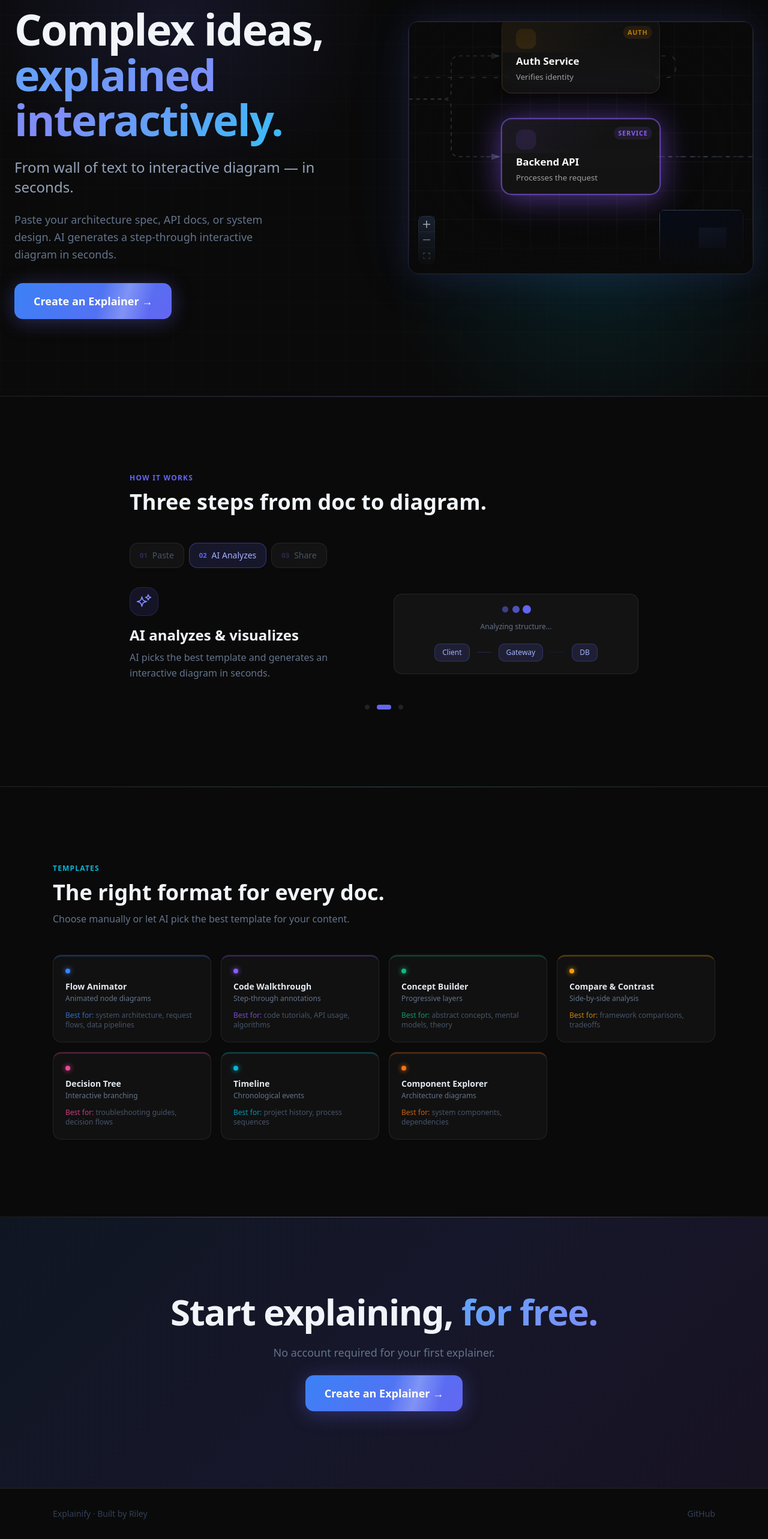
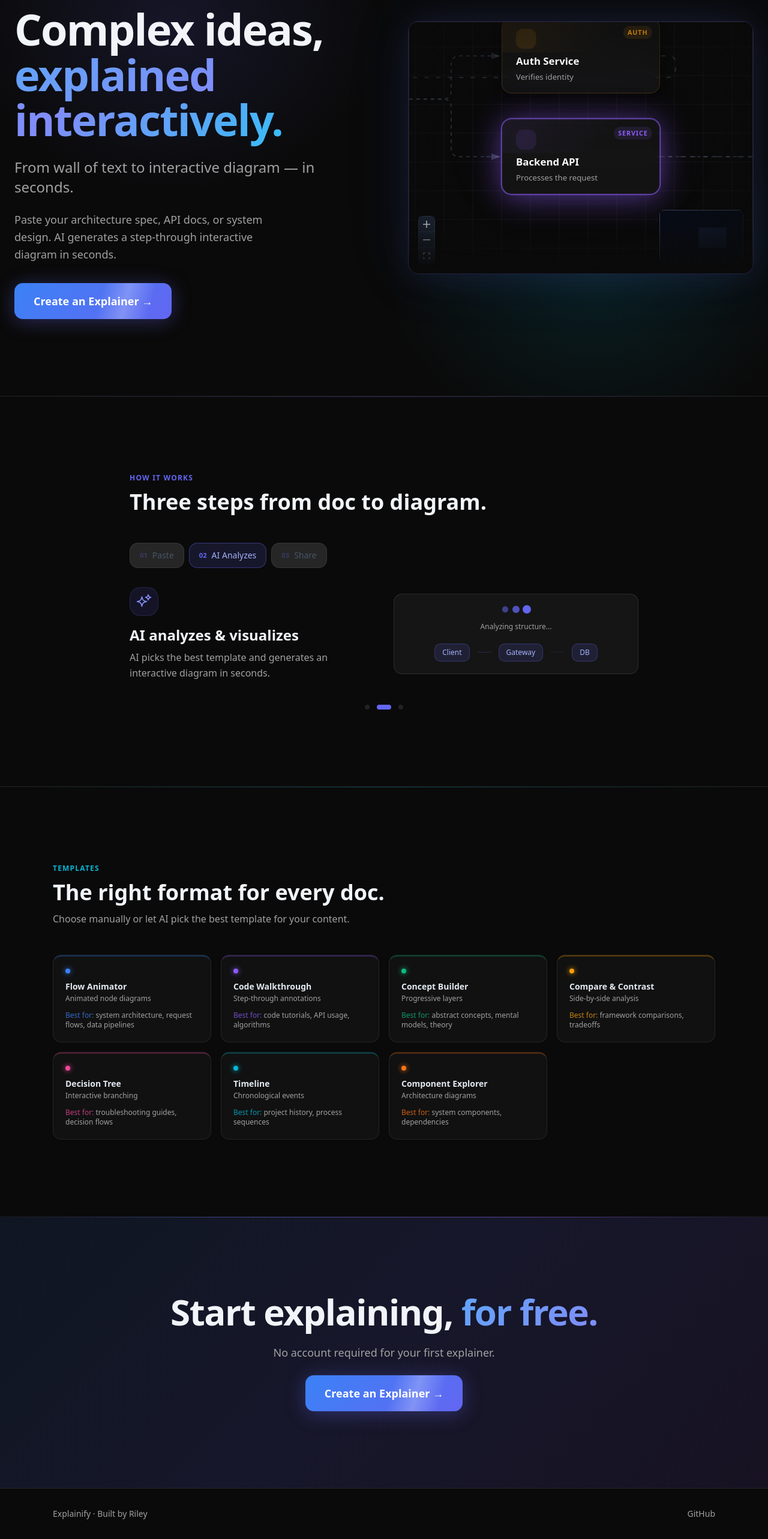
Before and after one commit to RileyLin/explainify, a Next.js app: page / in a window 1280 px wide. Shown: the part 224-2790 px from the top of the page at 60% size. Built offline with nearby package versions, Linux system fonts and the light colour scheme; no server answers.

Commit message:
fix: draft explainer link (owner can view own drafts), fix light mode invisible text

```diff
--- a/src/app/e/[slug]/page.tsx
+++ b/src/app/e/[slug]/page.tsx
@@ -3,28 +3,45 @@ import { supabase, getServiceClient } from "@/lib/db";
 import { ExplainerDataSchema, type ExplainerData } from "@/lib/schemas/base";
 import { ExplainerViewer } from "./viewer";
 import { ExplainerFooter } from "./footer";
+import { auth } from "@/lib/auth";
 import type { Metadata } from "next";
 
 interface PageProps {
   params: Promise<{ slug: string }>;
 }
 
-async function getExplainer(slug: string) {
-  const { data, error } = await supabase
+async function getExplainer(slug: string, userId?: string) {
+  // Try public first
+  const { data: publicData } = await supabase
     .from("explainers")
     .select("*")
     .eq("slug", slug)
     .eq("is_public", true)
     .single();
 
-  if (error || !data) return null;
-  return data;
+  if (publicData) return { explainer: publicData, isDraft: false };
+
+  // If not public, allow owner to view their own draft
+  if (userId) {
+    const svc = getServiceClient();
+    const { data: draftData } = await svc
+      .from("explainers")
+      .select("*")
+      .eq("slug", slug)
+      .eq("user_id", userId)
+      .single();
+
+    if (draftData) return { explainer: draftData, isDraft: true };
+  }
+
+  return null;
 }
 
 export async function generateMetadata({ params }: PageProps): Promise<Metadata> {
   const { slug } = await params;
-  const explainer = await getExplainer(slug);
-  if (!explainer) return { title: "Not Found" };
+  const result = await getExplainer(slug);
+  if (!result) return { title: "Not Found" };
+  const { explainer } = result;
 
   const appUrl = process.env.NEXT_PUBLIC_APP_URL || "http://localhost:3000";
   const ogImageUrl = `${appUrl}/api/og/${slug}`;
@@ -38,14 +55,7 @@ export async function generateMetadata({ params }: PageProps): Promise<Metadata>
       description: explainer.summary || "Interactive explainer powered by Explainify",
       url: pageUrl,
       siteName: "Explainify",
-      images: [
-        {
-          url: ogImageUrl,
-          width: 1200,
-          height: 630,
-          alt: explainer.title,
-        },
-      ],
+      images: [{ url: ogImageUrl, width: 1200, height: 630, alt: explainer.title }],
       type: "article",
     },
     twitter: {
@@ -59,19 +69,18 @@ export async function generateMetadata({ params }: PageProps): Promise<Metadata>
 
 export default async function ExplainerPage({ params }: PageProps) {
   const { slug } = await params;
-  const explainer = await getExplainer(slug);
+  const session = await auth();
+  const result = await getExplainer(slug, session?.user?.id);
 
-  if (!explainer) {
-    notFound();
-  }
+  if (!result) notFound();
 
-  // Validate the data
+  const { explainer, isDraft } = result;
+
   const parseResult = ExplainerDataSchema.safeParse(explainer.data);
-  if (!parseResult.success) {
-    notFound();
-  }
+  if (!parseResult.success) notFound();
 
-  // Increment views (fire and forget via service role)
+  // Increment views for public explainers only
+  if (!isDraft) {
     try {
       const svc = getServiceClient();
       await svc
@@ -81,12 +90,20 @@ export default async function ExplainerPage({ params }: PageProps) {
     } catch {
       // Non-critical
     }
+  }
 
   const appUrl = process.env.NEXT_PUBLIC_APP_URL || "http://localhost:3000";
   const pageUrl = `${appUrl}/e/${slug}`;
 
   return (
     <div className="min-h-screen bg-background">
+      {isDraft && (
+        <div className="bg-amber-500/10 border-b border-amber-500/30 px-6 py-2 text-center">
+          <span className="text-xs font-medium text-amber-600 dark:text-amber-400">
+            📝 Draft — only visible to you. <a href="/create" className="underline hover:no-underline">Go back to create</a> to publish.
+          </span>
+        </div>
+      )}
       <div className="max-w-5xl mx-auto px-6 py-8">
         <ExplainerViewer data={parseResult.data as ExplainerData} />
         <ExplainerFooter
--- a/src/app/page.tsx
+++ b/src/app/page.tsx
@@ -138,7 +138,7 @@ function HeroSection() {
       <div
         className="absolute inset-0 pointer-events-none opacity-[0.025]"
         style={{
-          backgroundImage: "linear-gradient(rgba(255,255,255,0.5) 1px, transparent 1px), linear-gradient(90deg, rgba(255,255,255,0.5) 1px, transparent 1px)",
+          backgroundImage: "linear-gradient(var(--border) 1px, transparent 1px), linear-gradient(90deg, var(--border) 1px, transparent 1px)",
           backgroundSize: "48px 48px",
         }}
       />
@@ -183,16 +183,14 @@ function HeroSection() {
 
             {/* Subheadline */}
             <p
-              className="text-xl md:text-2xl font-medium leading-snug"
-              style={{ color: "#94a3b8" }}
+              className="text-xl md:text-2xl font-medium leading-snug text-muted-foreground"
             >
               From wall of text to interactive diagram — in seconds.
             </p>
 
             {/* Body copy */}
             <p
-              className="text-base md:text-lg leading-relaxed max-w-md"
-              style={{ color: "#64748b" }}
+              className="text-base md:text-lg leading-relaxed max-w-md text-muted-foreground"
             >
               Paste your architecture spec, API docs, or system design. AI generates a step-through interactive diagram in seconds.
             </p>
@@ -233,20 +231,20 @@ const HOW_IT_WORKS_STEPS = [
       </svg>
     ),
     preview: (
-      <div className="rounded-xl overflow-hidden" style={{ background: "rgba(255,255,255,0.04)", border: "1px solid rgba(255,255,255,0.08)" }}>
+      <div className="rounded-xl overflow-hidden bg-muted/40 border border-border">
         <div className="px-4 pt-3 pb-1 flex items-center gap-1.5">
-          <div className="w-2.5 h-2.5 rounded-full" style={{ background: "rgba(255,255,255,0.12)" }} />
-          <div className="w-2.5 h-2.5 rounded-full" style={{ background: "rgba(255,255,255,0.12)" }} />
-          <div className="w-2.5 h-2.5 rounded-full" style={{ background: "rgba(255,255,255,0.12)" }} />
+          <div className="w-2.5 h-2.5 rounded-full bg-muted-foreground/20" />
+          <div className="w-2.5 h-2.5 rounded-full bg-muted-foreground/20" />
+          <div className="w-2.5 h-2.5 rounded-full bg-muted-foreground/20" />
         </div>
-        <div className="p-4 font-mono text-xs space-y-1.5" style={{ color: "#64748b" }}>
-          <p style={{ color: "#94a3b8" }}># API Gateway Design</p>
+        <div className="p-4 font-mono text-xs space-y-1.5 text-muted-foreground">
+          <p className="text-muted-foreground"># API Gateway Design</p>
           <p>Client → Auth → Rate Limiter → Router</p>
           <p>Router → ServiceA | ServiceB | ServiceC</p>
-          <p style={{ color: "#94a3b8" }}>## Authentication</p>
+          <p className="text-muted-foreground">## Authentication</p>
           <p>JWT tokens validated at gateway...</p>
           <div className="flex items-center gap-0.5 mt-1">
-            <span style={{ color: "#94a3b8" }}>Retry logic with backoff</span>
+            <span className="text-muted-foreground">Retry logic with backoff</span>
             <span className="w-0.5 h-4 ml-0.5 animate-pulse" style={{ background: "#6366f1" }} />
           </div>
         </div>
@@ -264,7 +262,7 @@ const HOW_IT_WORKS_STEPS = [
       </svg>
     ),
     preview: (
-      <div className="rounded-xl p-5 flex flex-col items-center gap-4" style={{ background: "rgba(255,255,255,0.04)", border: "1px solid rgba(255,255,255,0.08)" }}>
+      <div className="rounded-xl p-5 flex flex-col items-center gap-4 bg-muted/40 border border-border">
         {/* Pulsing dots loader */}
         <div className="flex items-center gap-2">
           {[0, 1, 2].map((i) => (
@@ -277,7 +275,7 @@ const HOW_IT_WORKS_STEPS = [
             />
           ))}
         </div>
-        <p className="text-xs" style={{ color: "#64748b" }}>Analyzing structure...</p>
+        <p className="text-xs text-muted-foreground">Analyzing structure...</p>
         {/* Mini node diagram */}
         <div className="w-full flex items-center justify-center gap-3 mt-1">
           {["Client", "Gateway", "DB"].map((label, i) => (
@@ -310,17 +308,17 @@ const HOW_IT_WORKS_STEPS = [
       </svg>
     ),
     preview: (
-      <div className="rounded-xl p-4 space-y-3" style={{ background: "rgba(255,255,255,0.04)", border: "1px solid rgba(255,255,255,0.08)" }}>
-        <p className="text-xs font-medium" style={{ color: "#94a3b8" }}>🎉 Your explainer is live!</p>
+      <div className="rounded-xl p-4 space-y-3 bg-muted/40 border border-border">
+        <p className="text-xs font-medium text-muted-foreground">🎉 Your explainer is live!</p>
         <div className="flex items-center gap-2">
-          <div className="flex-1 px-3 py-2 rounded-lg text-xs font-mono truncate" style={{ background: "rgba(0,0,0,0.3)", border: "1px solid rgba(255,255,255,0.08)", color: "#64748b" }}>
+          <div className="flex-1 px-3 py-2 rounded-lg text-xs font-mono truncate bg-muted text-muted-foreground border border-border">
             explainify.app/e/api-gateway-design-x7k
           </div>
           <div className="px-3 py-2 rounded-lg text-xs font-medium shrink-0" style={{ background: "rgba(34,197,94,0.15)", border: "1px solid rgba(34,197,94,0.3)", color: "#86efac" }}>
             Copy
           </div>
         </div>
-        <div className="text-xs" style={{ color: "#475569" }}>
+        <div className="text-xs text-muted-foreground">
           {'<iframe src="explainify.app/e/..." />'}
         </div>
       </div>
@@ -385,7 +383,7 @@ function HowItWorksSection() {
               onClick={() => handleStepClick(i)}
               className="flex items-center gap-2 px-4 py-2.5 rounded-xl text-sm font-medium transition-all duration-200"
               style={{
-                background: activeStep === i ? "rgba(99,102,241,0.15)" : "rgba(255,255,255,0.04)",
+                background: activeStep === i ? "rgba(99,102,241,0.15)" : "var(--muted)",
                 border: `1px solid ${activeStep === i ? "rgba(99,102,241,0.4)" : "rgba(255,255,255,0.08)"}`,
                 color: activeStep === i ? "#a5b4fc" : "#475569",
               }}
@@ -420,7 +418,7 @@ function HowItWorksSection() {
                 <h3 className="text-xl md:text-2xl font-bold mb-2" style={{ color: "#f1f5f9" }}>
                   {step.title}
                 </h3>
-                <p className="text-base leading-relaxed" style={{ color: "#64748b" }}>
+                <p className="text-base leading-relaxed text-muted-foreground">
                   {step.description}
                 </p>
               </div>
@@ -489,7 +487,7 @@ function TemplatesSection() {
           <h2 className="text-3xl md:text-4xl font-bold" style={{ color: "#f1f5f9" }}>
             The right format for every doc.
           </h2>
-          <p className="mt-3 text-base" style={{ color: "#64748b" }}>
+          <p className="mt-3 text-base text-muted-foreground">
             Choose manually or let AI pick the best template for your content.
           </p>
         </motion.div>
@@ -531,11 +529,11 @@ function TemplatesSection() {
                   <h3 className="font-semibold text-sm mb-0.5 transition-colors" style={{ color: "#e2e8f0" }}>
                     {t.name}
                   </h3>
-                  <p className="text-xs" style={{ color: "#64748b" }}>
+                  <p className="text-xs text-muted-foreground">
                     {t.desc}
                   </p>
                 </div>
-                <p className="text-xs mt-auto" style={{ color: "#475569" }}>
+                <p className="text-xs mt-auto text-muted-foreground">
                   <span style={{ color: t.accent, opacity: 0.8 }}>Best for:</span>{" "}
                   {t.bestFor}
                 </p>
@@ -601,7 +599,7 @@ function CTASection() {
               for free.
             </span>
           </h2>
-          <p className="text-lg" style={{ color: "#64748b" }}>
+          <p className="text-lg text-muted-foreground">
             No account required for your first explainer.
           </p>
           <ShimmerButton href="/create">
@@ -621,15 +619,14 @@ function Footer() {
       style={{ borderTop: "1px solid var(--border)" }}
     >
       <div className="max-w-6xl mx-auto px-6 flex items-center justify-between">
-        <span className="text-sm" style={{ color: "#334155" }}>
+        <span className="text-sm text-muted-foreground">
           Explainify · Built by Riley
         </span>
         <a
           href="https://github.com/RileyLin/explainify"
           target="_blank"
           rel="noopener noreferrer"
-          className="text-sm transition-colors hover:text-slate-300"
-          style={{ color: "#334155" }}
+          className="text-sm transition-colors hover:text-slate-300 text-muted-foreground"
         >
           GitHub
         </a>
```
Lines whose indentation alone changed are shown as unchanged.
